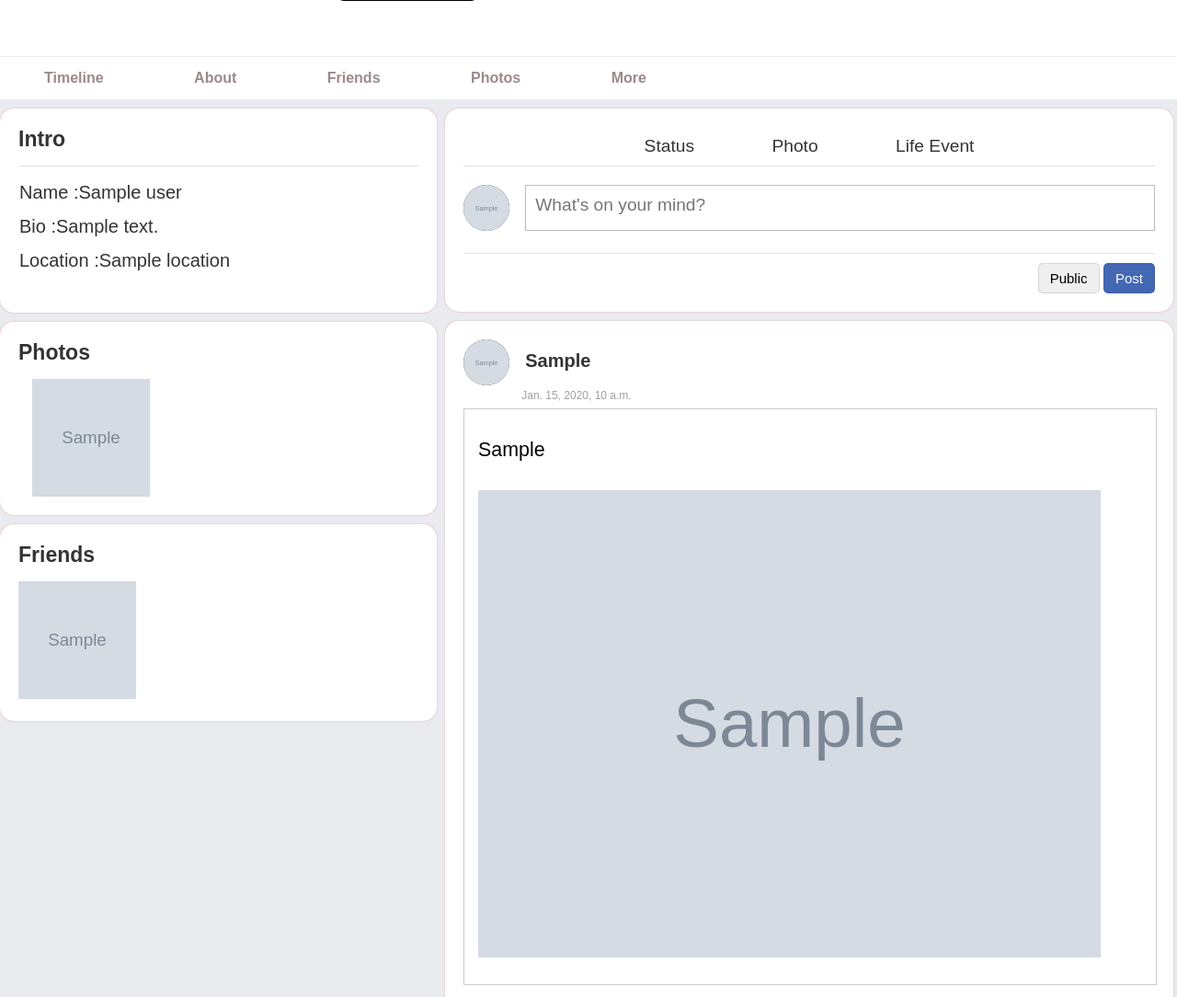
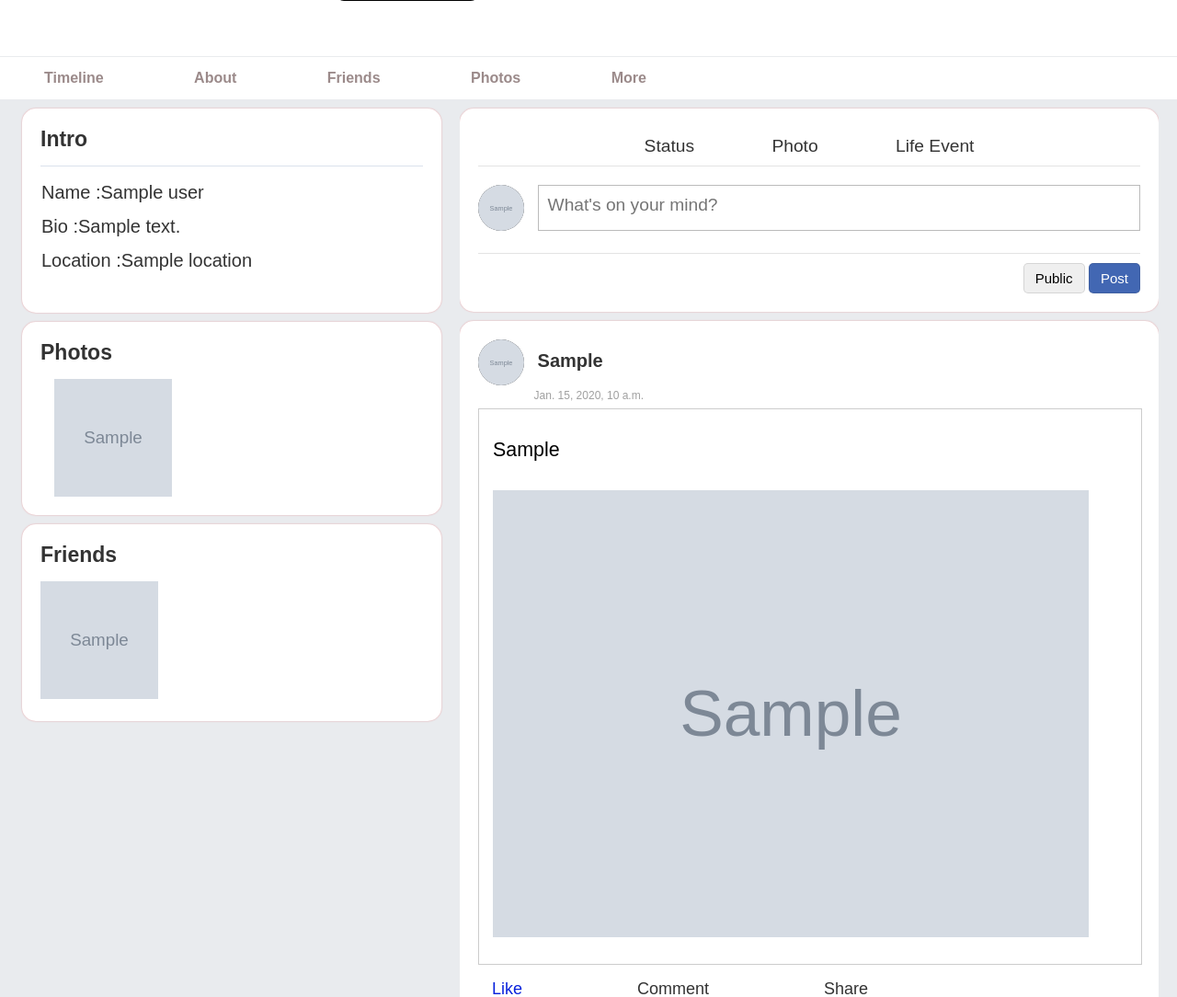
Before and after one commit to saikrishnaksbs/FacebookClone-using-Python-Django, a Django app: template templates/viewprofile.html in a window 1280 px wide. Shown: the part 821-1905 px from the top of the page at 92% size. Run offline with Django 3.2, Linux system fonts and the light colour scheme; a user stored in the database is signed in; tables that the repository leaves empty hold one stand-in row (values such as "Sample post"); the template is opened without the code that fills it: values that come from a table or form of the project are taken from there, most other values are stand-ins (such as "Sample title", 1, 10 or a date in 2020); grey boxes marked "Sample" are stand-in pictures.

Commit message:
modified files

```diff
--- a/static/css/viewprofile.css
+++ b/static/css/viewprofile.css
@@ -13,19 +13,23 @@
     padding: 0.938rem;
     text-align: center;
 }
+
 .bio-photos-friends {
     width: 95%;
     margin: auto;
 
 }
+
 .header h1 {
     margin: 0;
     font-size: 1.5rem;
 }
+
 .allcommnts {
     overflow-y: scroll;
     height: 5rem;
 }
+
 .header {
     background-color: #3b5998;
     color: white;
@@ -82,10 +86,12 @@
     border-radius: 0 0.188rem 0.188rem 0;
     display: none;
 }
+
 .all-posts {
     width: 95%;
     margin: auto;
 }
+
 .search-navbar button:hover {
     background-color: #2d4373;
 }
@@ -448,7 +454,7 @@
     color: #333;
     font-weight: 600;
     margin-top: 0.438rem;
-    padding-top:5px;
+    padding-top: 5px;
 }
 
 .post-name-info .date-public span {
@@ -774,7 +780,7 @@
     .post-name-info h2 {
 
         font-size: 1.25rem;
-        padding-top:5px;
+        padding-top: 5px;
 
     }
 
@@ -940,15 +946,20 @@
 
     .all-posts {
 
-        width: 99%;
+        width: 95%;
         margin: auto;
+        height: 70rem;
+        overflow-y: scroll;
 
     }
 
     .bio-photos-friends {
-        width: 99%;
-        margin-top: 0rem;
-        margin-left: 0rem;
+        width: 95%;
+        margin-top: auto;
+        margin-left: auto;
+        margin-top: 0;
+        margin-left: 1.5rem;
+
     }
 
     .images-photos img {
@@ -995,10 +1006,12 @@
         top: -3.75rem;
 
     }
+
     .allcommnts {
         overflow-y: scroll;
         height: 5rem;
     }
+
     .verified img {
 
         height: 1.5rem;
```
Also changed, not shown: static/css/newprofile2.css (+26 -12 lines), media/image_posts/fa0f941d7406f2698ca190b3e88e4ae7_PMJOxpc.png (added).
